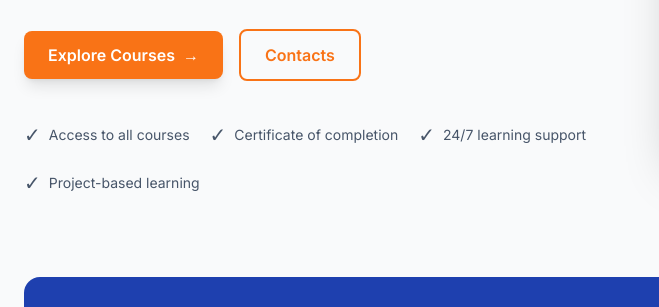
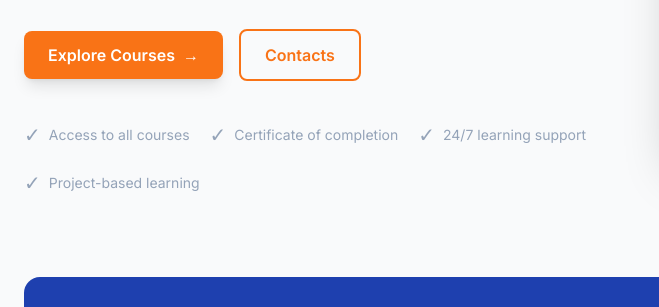
Before and after one commit to aliganey2016000-del/Aqoon00000, a plain HTML site: page Frontend/index.html in a window 1280 px wide. Shown: the part 422-729 px from the top of the page, 0-659 px from the left. Drawn offline with nearby package versions, Linux system fonts and the light colour scheme.

Commit message:
first commit004

```diff
--- a/Frontend/index.html
+++ b/Frontend/index.html
@@ -77,7 +77,7 @@
             </a>
           </div>
 
-          <div class="flex items-center gap-5 text-sm text-slate-600 flex-wrap">
+          <div class="flex items-center gap-5 text-sm text-slate-400 flex-wrap">
             <div class="flex items-center gap-2">
               <span class="text-xl">✓</span>
               <span>Access to all courses</span>
```
